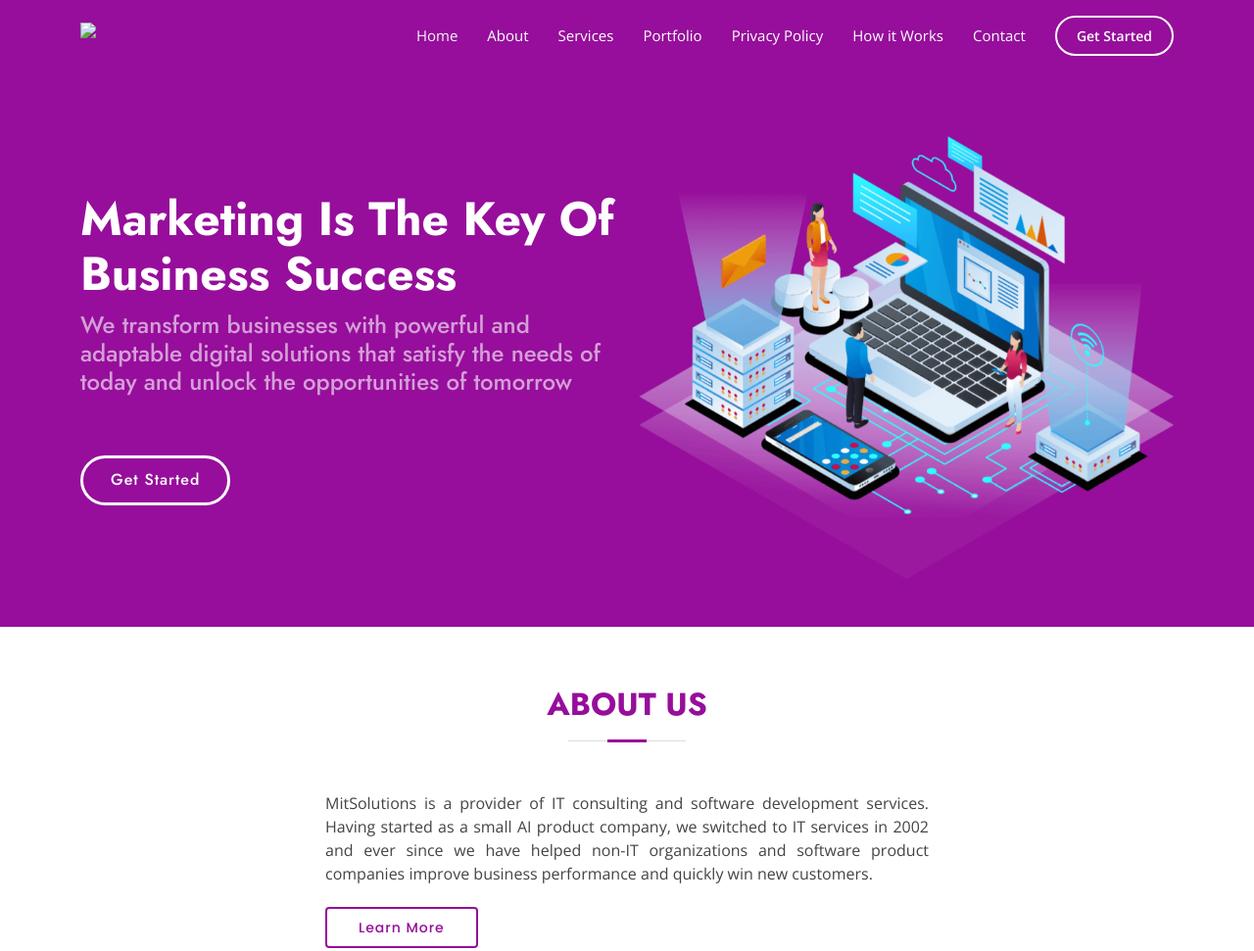
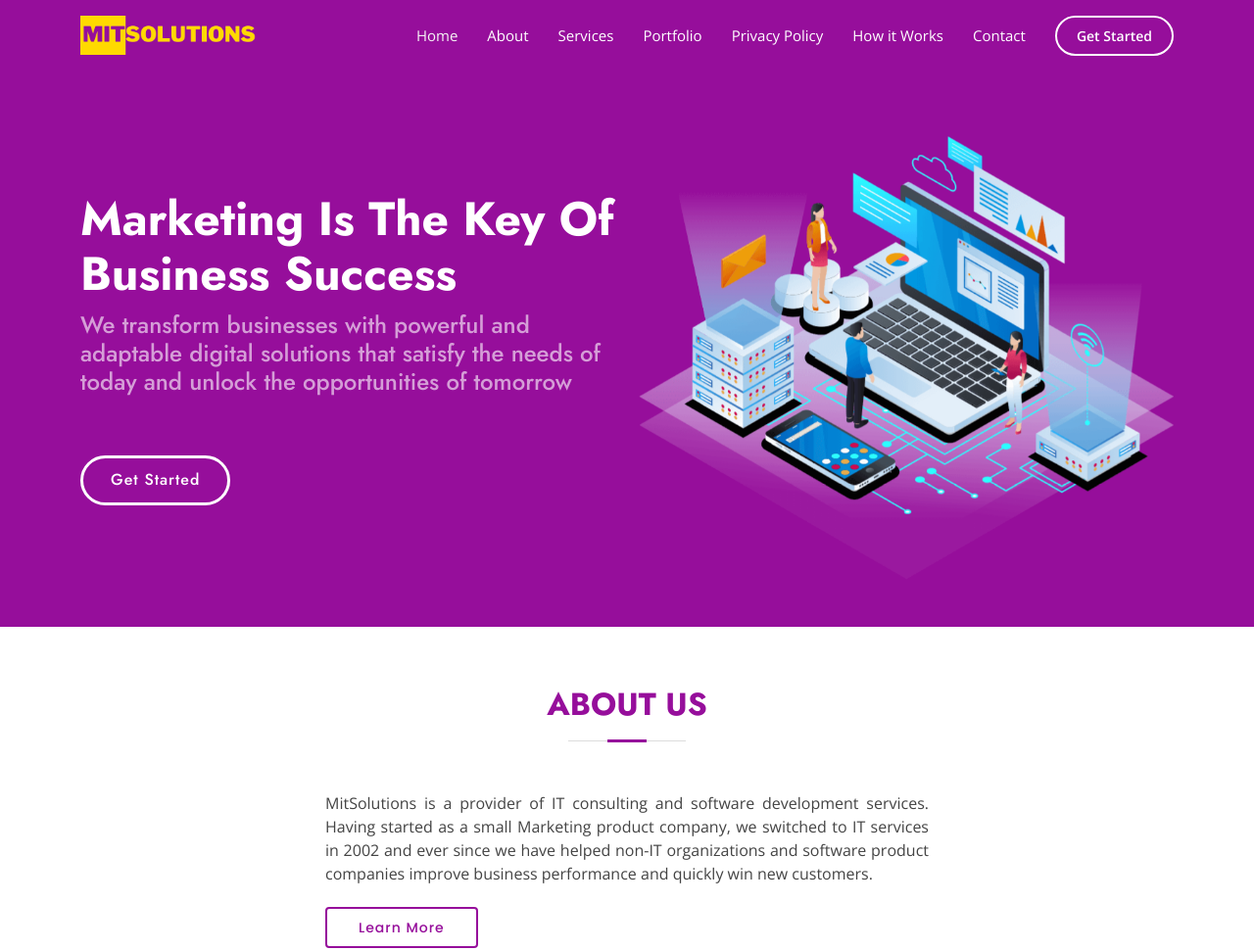
Before and after one commit to optimosvc/mitsolution, a plain HTML site: page about.html in a window 1280 px wide. Shown: the top 971 px of the page at 98% size. Drawn offline with nearby package versions, Linux system fonts and the light colour scheme.

Commit message:
logo updation in all fields

```diff
--- a/about.html
+++ b/about.html
@@ -44,7 +44,7 @@
 
       <!-- <h1 class="logo me-auto"><a href="index.html">MindStormerz</a></h1> -->
       <!-- Uncomment below if you prefer to use an image logo -->
-      <a href="index.html" class="logo me-auto"><img src="assets/img/logo.png"   alt="logo" class="img-fluid"></a>
+      <a href="index.html" class="logo me-auto"><img src="assets/img/MitSolutions__4_-removebg-preview.png"   alt="logo" class="img-fluid"></a>
 
       <nav id="navbar" class="navbar">
         <ul>
@@ -150,7 +150,7 @@
           <div class="col-lg-12 pt-4 pt-lg-0">
             <p>
               MitSolutions is a provider of IT consulting and software development services. Having started
-               as a small AI product company, we switched to IT services in 2002 and ever since we have helped non-IT organizations and software product companies improve business performance and quickly win new customers.
+               as a small Marketing product company, we switched to IT services in 2002 and ever since we have helped non-IT organizations and software product companies improve business performance and quickly win new customers.
             </p>
             <a href="#" class="btn-learn-more">Learn More</a>
           </div>
```
Also changed, not shown: contact.html (+1 -1 lines), howitworks.html (+1 -1 lines), index.html (+1 -1 lines), portfolio.html (+2 -2 lines), privacypolicy.html (+1 -1 lines), services.html (+1 -1 lines).
